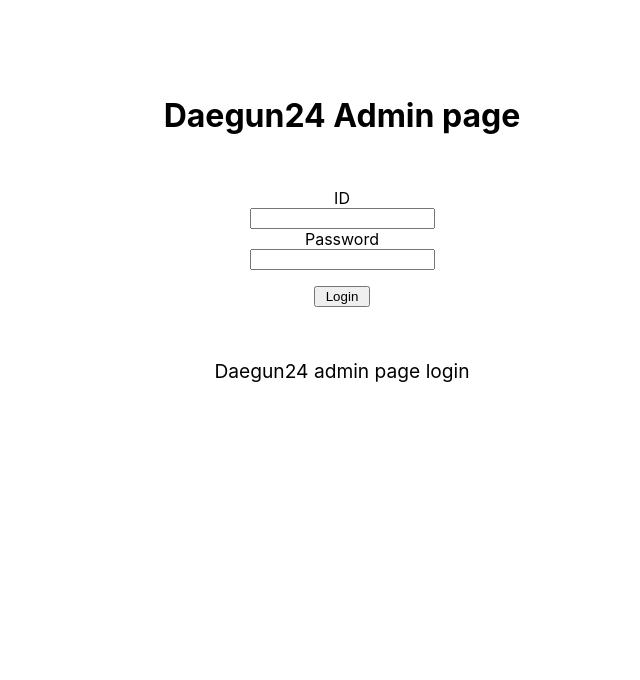
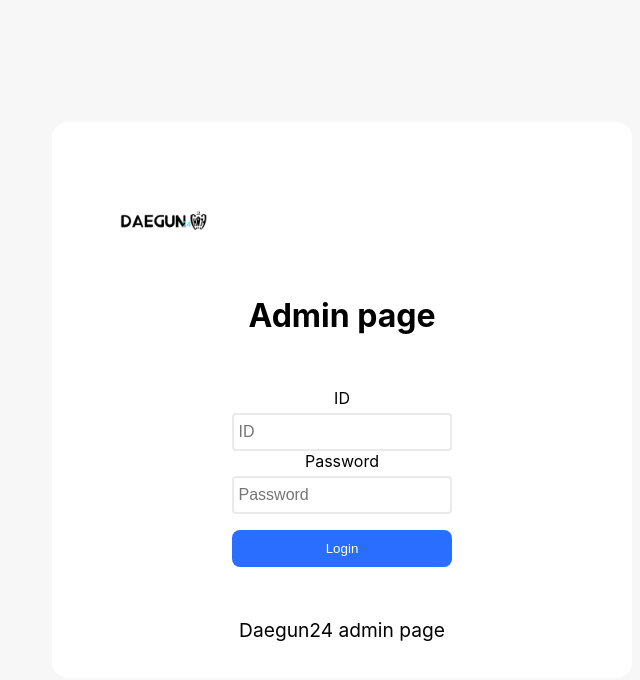
Before and after one commit to DaegunManga/Daegun24, a React (Create React App) app in the folder admin/: page / in a window 1280 px wide. Shown: the top 680 px of the page, without its empty margins (298-938 px from the left). Built offline with nearby package versions, Linux system fonts and the light colour scheme.

Commit message:
feat(admin): design login page

```diff
--- a/admin/src/components/Login.css
+++ b/admin/src/components/Login.css
@@ -1,16 +1,58 @@
+.login_back {
+  background-color: #f7f7f7;
+  height: 100vh;
+  width: 100vw;
+  display: flex;
+  justify-content: center;
+  align-items: center;
+}
+
+.login_container {
+  padding: 1rem;
+  background: #fff;
+  border-radius: 1rem;
+  display: flex;
+  flex-direction: column;
+}
+
+.login_input {
+  padding: 0.5rem 0.3rem 0.5rem 0.3rem;
+  font-size: 1rem;
+  margin-top: 0.3rem;
+  border: 2px solid #eaeaea;
+  outline: none !important;
+  border-radius: 0.25rem;
+}
+
+.login_input:focus {
+  border: 2px solid #2a6eff;
+}
+
+.login_logo {
+  padding-top: 0;
+  margin-left: 3rem;
+}
+
+.login_logo_dg24 {
+  margin-top: 2rem;
+  width: 20%;
+  height: 10%;
+}
 .login_main {
+  margin-top: 0;
   display: flex;
   flex-direction: column;
   align-items: center;
   justify-content: center;
-  margin-top: 4rem;
+  width: 50%;
+  margin-left: auto;
+  margin-right: auto;
 }
 
 .login_title {
   text-align: center;
   display: row;
   font-size: 2rem;
-  margin-top: 2rem;
 }
 
 .login_form {
@@ -22,9 +64,15 @@
 
 .login_btn {
   margin-top: 1rem;
-  width: 30%;
+  width: 100%;
   display: flex;
   justify-content: center;
+  padding: 0.7rem 0;
+  border-radius: 0.5rem;
+  outline: none;
+  border: none;
+  background: #2a6eff;
+  color: white;
 }
 
 .login_explain {
--- a/admin/src/components/Login.tsx
+++ b/admin/src/components/Login.tsx
@@ -3,6 +3,8 @@ import "./Login.css";
 import axios from "axios";
 import { useNavigate } from "react-router-dom";
 import { ChangeEvent, KeyboardEvent } from "react";
+
+import logo from "./img/logo_rectangle.png";
 
 function App() {
   let [id, setId] = useState<string>("");
@@ -38,19 +40,33 @@ function App() {
   };
 
   return (
+    <div className="login_back">
+      <div className="login_container">
+        <div className="login_logo">
+          <img src={logo} alt="logo" className="login_logo_dg24" />
+        </div>
         <div className="login_main">
-      <h1 className="login_title">Daegun24 Admin page</h1>
+          <h1 className="login_title">Admin page</h1>
           <form>
             <div className="login_form">
-          <label>ID</label>
-          <input type="text" name="id" value={id} onChange={handleId} />
-          <label className="login_pw_label">Password</label>
+              <label className="login_label">ID</label>
+              <input
+                type="text"
+                name="id"
+                value={id}
+                onChange={handleId}
+                placeholder="ID"
+                className="login_input"
+              />
+              <label className="login_label">Password</label>
               <input
                 type="text"
                 name="pw"
                 value={pw}
                 onChange={handlePw}
+                placeholder="Password"
                 onKeyDown={handleKeyPress}
+                className="login_input"
               />
               <button className="login_btn" onClick={onClickLogin}>
                 Login
@@ -58,7 +74,9 @@ function App() {
             </div>
           </form>
           <div className="login_explain">
-        <p>Daegun24 admin page login</p>
+            <p>Daegun24 admin page</p>
+          </div>
+        </div>
       </div>
     </div>
   );
```
Lines whose indentation alone changed are shown as unchanged.
